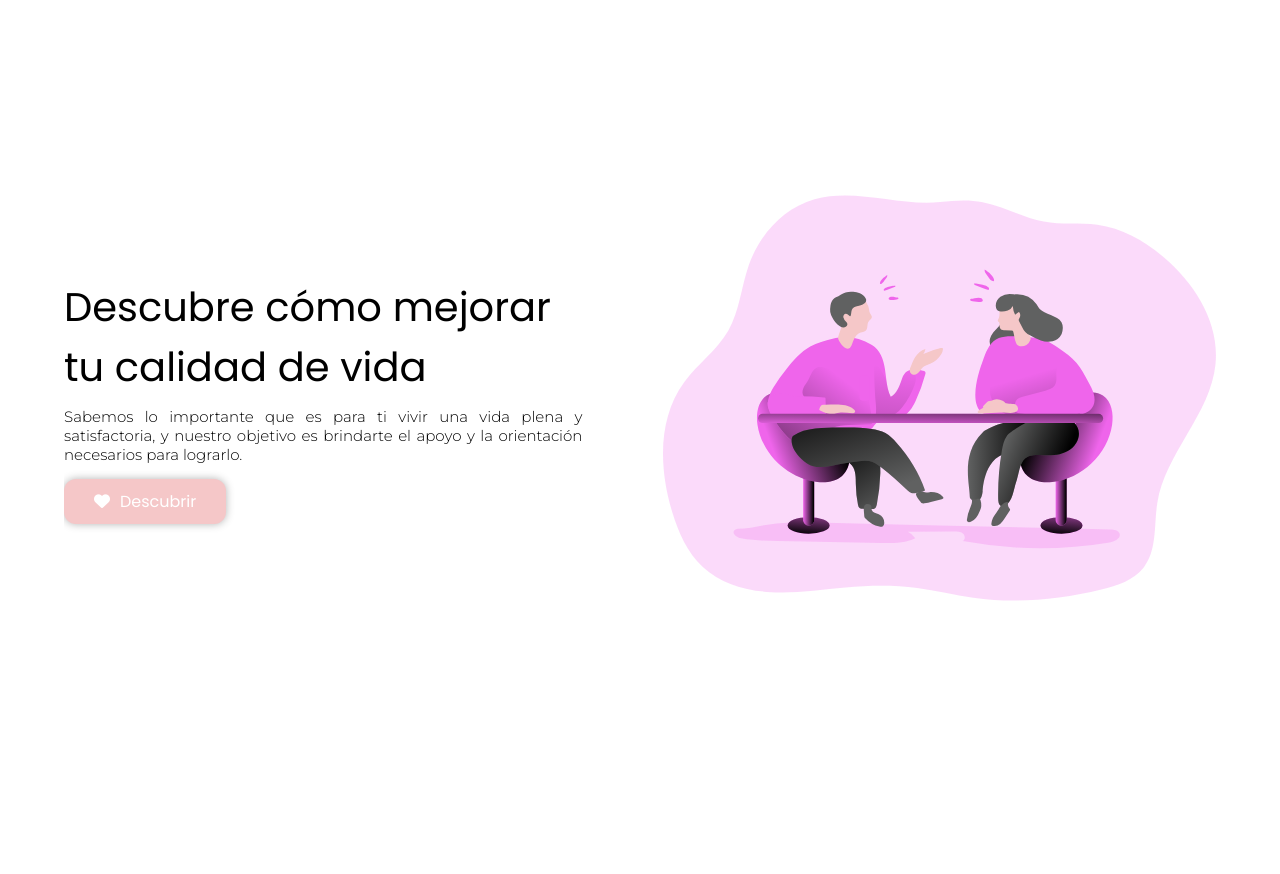
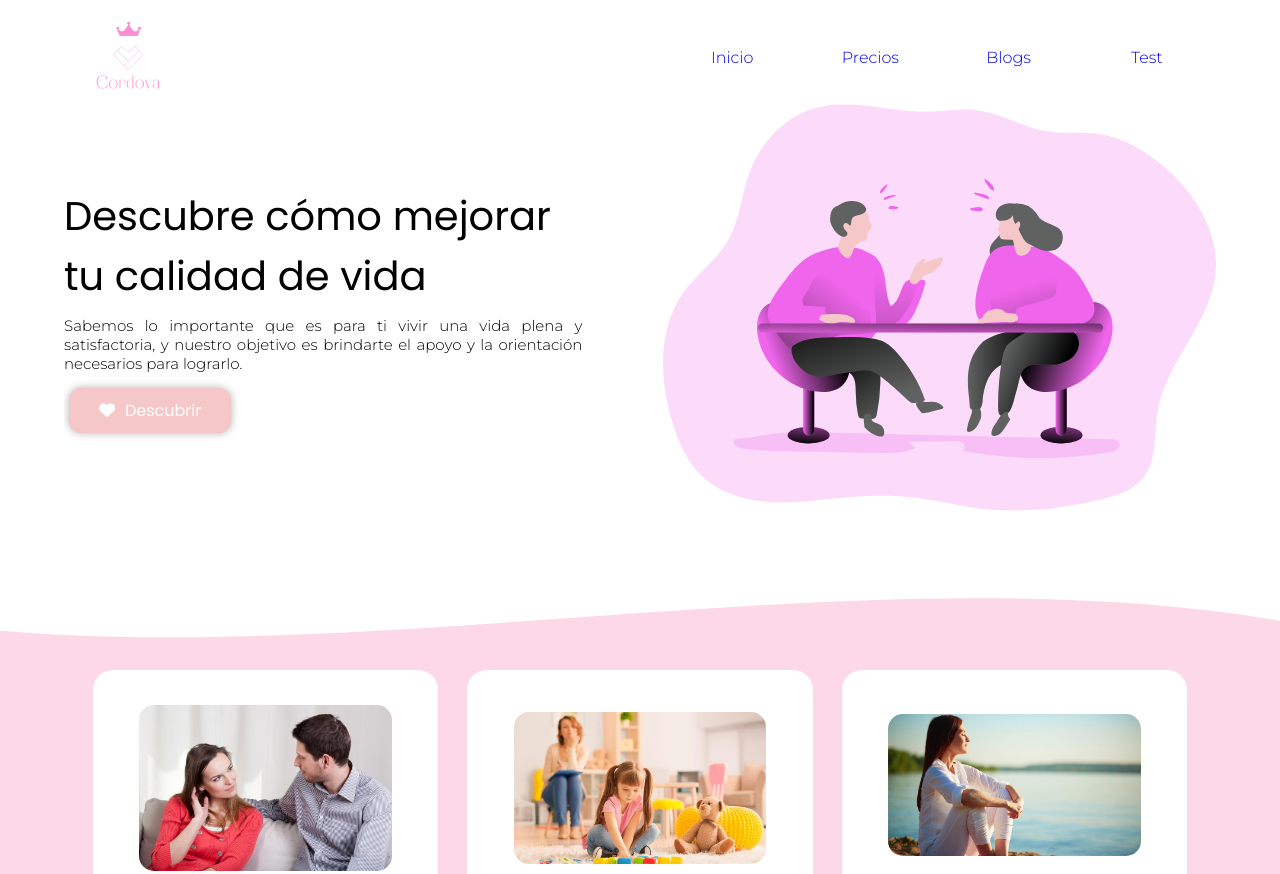
Before and after one commit to ChrisBlanquet/Proyecto_Psicoogia, a plain HTML site: page index.html in a window 1280 px wide. Shown: the top 874 px of the page. Drawn offline with Linux system fonts and the light colour scheme.

Commit message:
Agregando el menu v1

```diff
--- a/Css/style.css
+++ b/Css/style.css
@@ -8,16 +8,67 @@
 body{
     font-family: 'Montserrat', sans-serif;
 }
+.img{
+    width: 100%;
+    max-width: 600px;
+}
+.hero-grid{
+    margin-top: 15px;
+    grid-template-rows: repeat(12,1fr);
+}
 .grid{
     display: grid;
-    grid-template-columns: repeat(12,1fr);
+    grid-template-columns: repeat(auto-fill,minmax(30px,1fr));
+}
+.main{
+    grid-column: 1/-1;
+    grid-row: 1/3;
+    display: flex;
+    align-items: center;
+    justify-content: space-between;
+    width: 90%;
+    margin: 0 auto;
+    flex-wrap: wrap;
+}
+.links{
+    width: 60%;
+    display: flex;
+    justify-content: end;
+    height: 100%;
+    align-items: center;
+    flex-wrap: wrap;
+}
+.links li{
+    width: 20%;
+    height: 100%;
+    list-style: none;
+    display: flex;
+    justify-content: center;
+    align-items: center;
+}
+.links li>a{
+    text-decoration: none;
+}
+.links li:hover{
+    cursor: pointer;
+}
+.links li:hover>a{
+    text-decoration: underline;
+    color:#F5C7C8;
+}
+.main-responsive{
+    display: none;
+}
+.main .img-main{
+    max-width: 130px;
 }
 .hero{
     display: flex;
-    align-items: center;
-    height: 100vh;
+    align-items: flex-start;
+    height: 100%;
     width: 100%;
     grid-column: 1/-1;
+    grid-row: 3/-1;
     justify-content: center;
 }
 .contenedor{
@@ -48,10 +99,6 @@ body{
 .hero-texto{
     width: 45%;
 }
-.img{
-    width: 100%;
-    max-width: 600px;
-}
 .hero .contenedor{
     justify-content: space-between;
 }
@@ -66,6 +113,7 @@ body{
 }
 .hero .cta{
     margin-top: 15px;
+    margin-left: 5px;
     color: #fff;
     font-family: 'Poppins', sans-serif;
 }
@@ -130,6 +178,26 @@ footer{
 }
 /*Responsive*/
 @media screen and (max-width:800px) {
+    .main-responsive{
+        display: flex;
+        justify-content: center;
+        align-items: center;
+        height: 100%;
+        width: 20%;
+    }
+    .main-responsive i{
+        height: 40px;
+        width: 40px;
+        text-align: right;
+        color: #FF8DD3;
+        font-size: 30px;
+    }
+    .links{
+        display: none;
+    }
+    .links li{
+        width: 100%;
+    }
     .titulo{
         font-size: 40px;
     }
--- a/index.html
+++ b/index.html
@@ -9,7 +9,19 @@
 </head>
 
 <body>
-    <header class="grid">
+    <header class="grid hero-grid">
+        <nav class="main">
+            <img src="Imagenes/Logo.png" alt="" class="img img-main">
+            <ul class="links">
+                <li><a href="#">Inicio</a></li>
+                <li><a href="#">Precios</a></li>
+                <li><a href="#">Blogs</a></li>
+                <li><a href="#">Test</a></li>
+            </ul>
+            <div class="main-responsive">
+                <i class="fa-solid fa-bars"></i>
+            </div>
+        </nav>
         <div class="hero">
             <div class="contenedor">
                 <div class="hero-texto">
```
Also changed, not shown: Imagenes/Logo.png (added).
